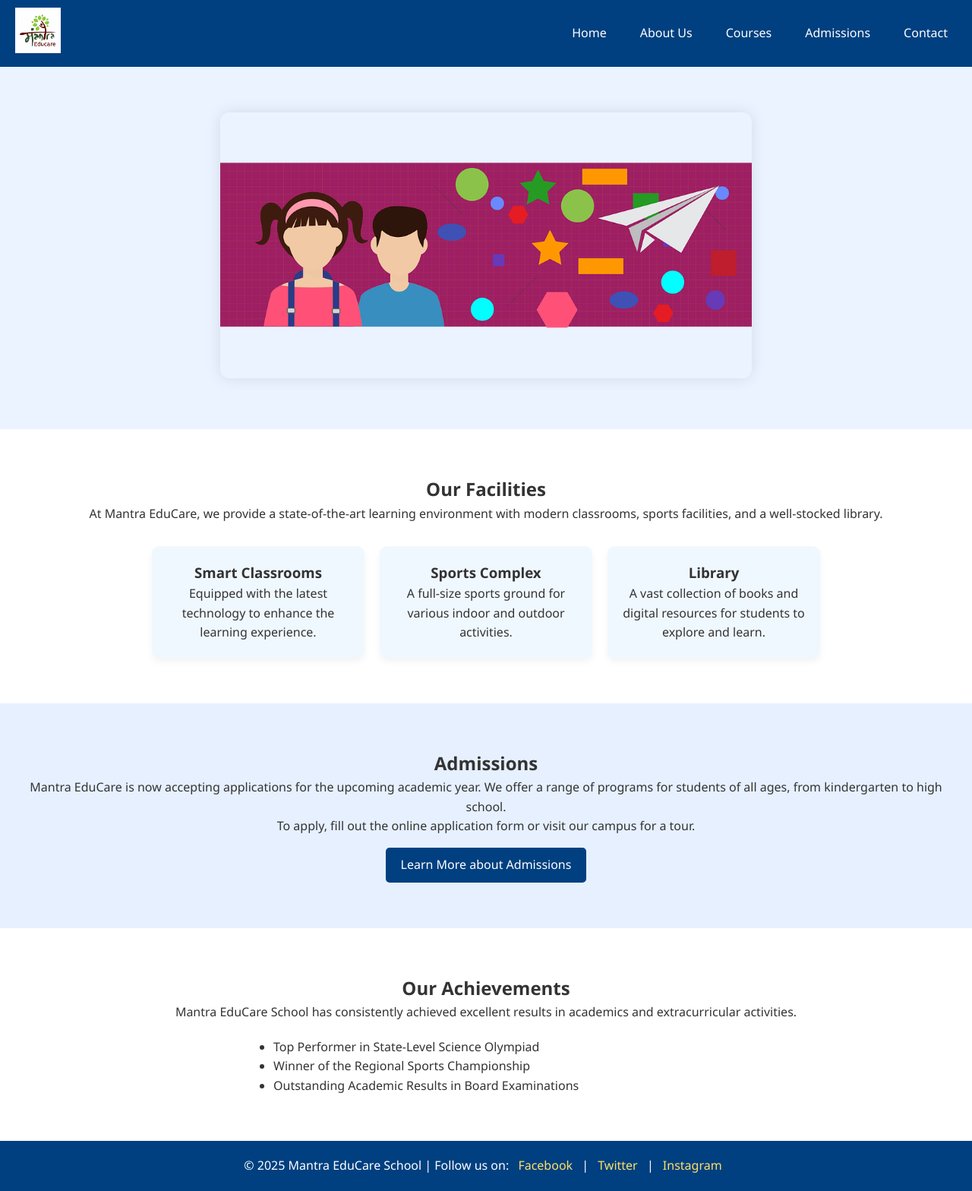
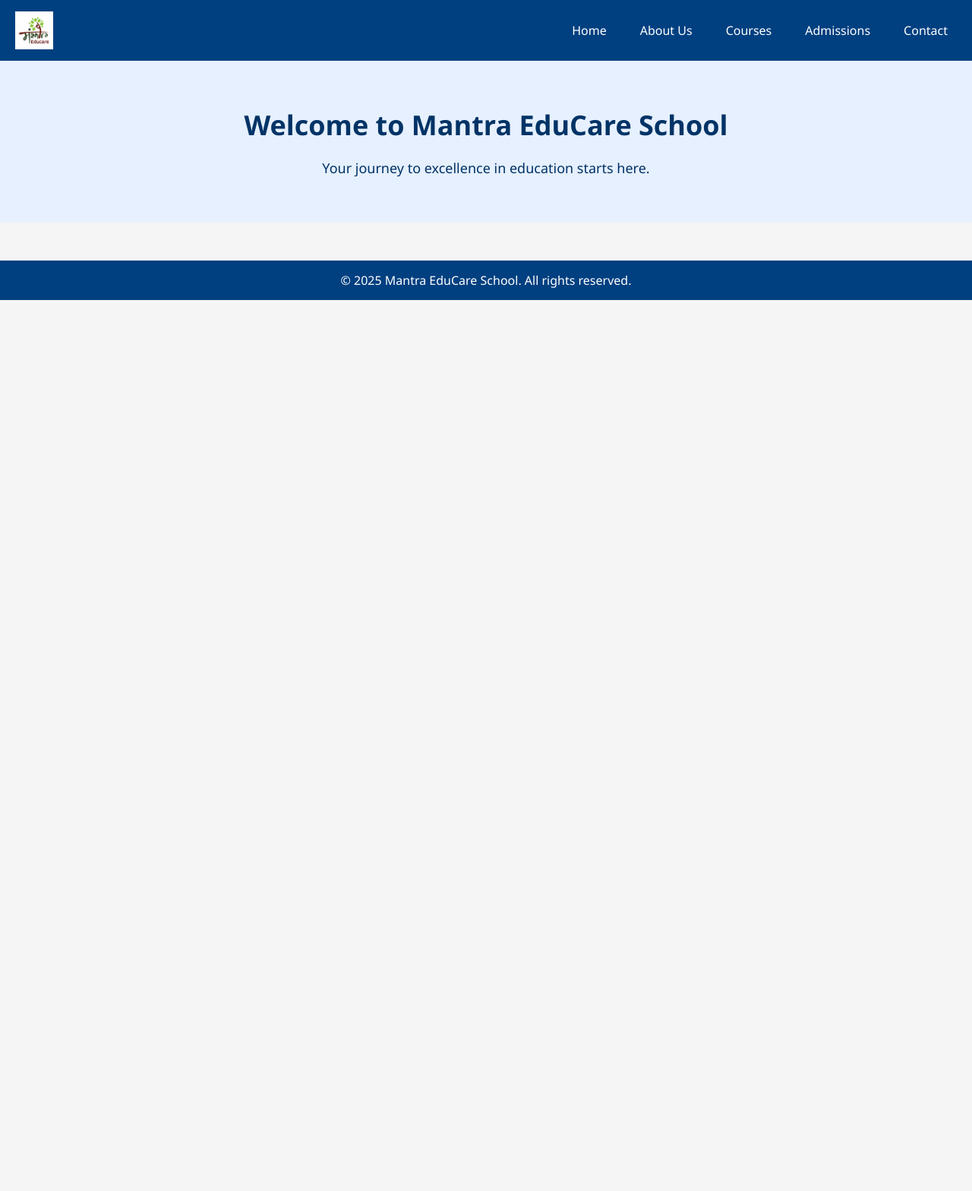
Before and after one commit to Harsh210205/MantraEducare, a plain HTML site: page index.html in a window 1280 px wide. Shown: the whole page at 76% size. After the commit the page ends 800 px from the top, so only its background shows below. Drawn offline with Linux system fonts and the light colour scheme.

Commit message:
Fixed Nav bar

```diff
--- a/home_style.css
+++ b/home_style.css
@@ -1,25 +1,23 @@
-/* Reset & Base Styles */
+/* General Reset */
 * {
     margin: 0;
     padding: 0;
     box-sizing: border-box;
 }
 
+/* Body Styling */
 body {
-    font-family: 'Segoe UI', sans-serif;
-    background-color: #f4f9ff;
+    font-family: 'Segoe UI', Tahoma, Geneva, Verdana, sans-serif;
+    background-color: #f5f5f5;
     color: #333;
-    line-height: 1.6;
 }
 
-/* Header */
+/* Header Section */
 header {
     background-color: #004080;
-    padding: 10px 20px;
     color: white;
-    position: sticky;
-    top: 0;
-    z-index: 1000;
+    padding: 15px 20px;
+    box-shadow: 0 2px 5px rgba(0,0,0,0.1);
 }
 
 .header-container {
@@ -29,10 +27,14 @@ header {
     flex-wrap: wrap;
 }
 
+.logo {
+    display: flex;
+    align-items: center;
+    gap: 10px;
+}
+
 .logo img {
-    height: 60px;
-    width: auto;
-    max-width: 100%;
+    height: 50px;
 }
 
 /* Navigation */
@@ -41,6 +43,7 @@ nav ul {
     display: flex;
     gap: 20px;
     flex-wrap: wrap;
+    align-items: center;
 }
 
 nav li a {
@@ -56,79 +59,35 @@ nav li a:hover {
     border-radius: 5px;
 }
 
-/* Hero Section */
-.hero {
-    background: #eaf3ff;
-    padding: 60px 20px;
-    text-align: center;
+/* Hamburger Menu */
+.menu-toggle {
+    display: none;
+    flex-direction: column;
+    cursor: pointer;
 }
 
-.hero-text img {
-    width: 100%;
-    max-width: 700px;
-    height: auto;
-    border-radius: 12px;
-    box-shadow: 0 0 20px rgba(0, 0, 0, 0.1);
+.menu-toggle div {
+    width: 25px;
+    height: 3px;
+    background-color: white;
+    margin: 4px 0;
 }
 
-/* Facilities Section */
-#facilities {
-    background-color: #fff;
+/* Welcome Section */
+.welcome {
+    text-align: center;
     padding: 60px 20px;
-    text-align: center;
+    background-color: #e6f0ff;
+    color: #003366;
 }
 
-.facility-list {
-    display: flex;
-    flex-wrap: wrap;
-    justify-content: center;
-    gap: 20px;
-    margin-top: 30px;
+.welcome h1 {
+    font-size: 36px;
+    margin-bottom: 20px;
 }
 
-.facility-item {
-    background: #f0f8ff;
-    padding: 20px;
-    border-radius: 10px;
-    width: 280px;
-    box-shadow: 0 5px 10px rgba(0, 0, 0, 0.05);
-}
-
-/* Admissions Section */
-#admissions {
-    background-color: #e6f0ff;
-    padding: 60px 20px;
-    text-align: center;
-}
-
-#admissions a {
-    display: inline-block;
-    margin-top: 15px;
-    background-color: #004080;
-    color: white;
-    padding: 10px 20px;
-    text-decoration: none;
-    border-radius: 5px;
-}
-
-#admissions a:hover {
-    background-color: #0066cc;
-}
-
-/* Achievements Section */
-#achievements {
-    background-color: #ffffff;
-    padding: 60px 20px;
-    text-align: center;
-}
-
-#achievements ul {
-    margin-top: 20px;
-    list-style-type: disc;
-    padding-left: 20px;
-    text-align: left;
-    max-width: 600px;
-    margin-inline: auto;
+.welcome p {
+    font-size: 18px;
 }
 
 /* Footer */
@@ -136,71 +95,41 @@ footer {
     background-color: #004080;
     color: white;
     text-align: center;
-    padding: 20px 10px;
+    padding: 15px 20px;
+    margin-top: 50px;
 }
 
-footer a {
-    color: #ffe066;
-    text-decoration: none;
-    margin: 0 8px;
-}
-
-footer a:hover {
-    text-decoration: underline;
-}
-
-/* Responsive Design */
+/* Responsive Styling */
 @media (max-width: 768px) {
     .header-container {
         flex-direction: column;
         align-items: flex-start;
     }
 
+    .menu-toggle {
+        display: flex;
+    }
+
+    nav {
+        width: 100%;
+    }
+
     nav ul {
         flex-direction: column;
+        display: none;
         width: 100%;
         margin-top: 10px;
+        background-color: #004080;
+        padding: 10px 0;
+    }
+
+    nav ul.show {
+        display: flex;
     }
 
     nav li {
         width: 100%;
+        text-align: center;
+        margin: 5px 0;
     }
-
-    .facility-list {
-        flex-direction: column;
-        align-items: center;
-    }
-
-    .hero-text img {
-        max-width: 100%;
-    }
-
-    .logo img {
-    background-color: rgba(255, 255, 255, 0.7);
-    padding: 6px;
-    border-radius: 10px;
-    max-height: 60px;
 }
-}
-
-@media (max-width: 480px) {
-    nav li a {
-        padding: 10px;
-    }
-
-    .facility-item {
-        width: 90%;
-    }
-
-    #achievements ul {
-        padding-left: 15px;
-    }
-
-    .hero-text img {
-        border-radius: 8px;
-    }
-
-
-
-
-}
--- a/index.html
+++ b/index.html
@@ -1,22 +1,24 @@
 <!DOCTYPE html>
 <html lang="en">
-
 <head>
     <meta charset="UTF-8">
+    <title>Mantra EduCare School</title>
     <meta name="viewport" content="width=device-width, initial-scale=1.0">
-    <title>Mantra EduCare School</title>
     <link rel="stylesheet" href="home_style.css">
-
 </head>
-
 <body>
     <header>
         <div class="header-container">
             <div class="logo">
                 <img src="images.png" alt="Mantra EduCare School Logo">
+                <div class="menu-toggle" onclick="toggleMenu()">
+                    <div></div>
+                    <div></div>
+                    <div></div>
+                </div>
             </div>
             <nav>
-                <ul>
+                <ul id="nav-menu">
                     <li><a href="index.html">Home</a></li>
                     <li><a href="about.html">About Us</a></li>
                     <li><a href="courses.html">Courses</a></li>
@@ -27,62 +29,22 @@
         </div>
     </header>
 
-    <section id="home" class="hero">
-        <div class="hero-text">
-            <img src="r2.png" alt="">
-        </div>
+    <main>
+        <section class="welcome">
+            <h1>Welcome to Mantra EduCare School</h1>
+            <p>Your journey to excellence in education starts here.</p>
         </section>
+    </main>
 
+    <footer>
+        <p>&copy; 2025 Mantra EduCare School. All rights reserved.</p>
+    </footer>
 
-        <!-- Facilities Section -->
-        <section id="facilities">
-            <h2>Our Facilities</h2>
-            <p>At Mantra EduCare, we provide a state-of-the-art learning environment with modern classrooms, sports
-                facilities, and a well-stocked library.</p>
-            <div class="facility-list">
-                <div class="facility-item">
-                    <h3>Smart Classrooms</h3>
-                    <p>Equipped with the latest technology to enhance the learning experience.</p>
-                </div>
-                <div class="facility-item">
-                    <h3>Sports Complex</h3>
-                    <p>A full-size sports ground for various indoor and outdoor activities.</p>
-                </div>
-                <div class="facility-item">
-                    <h3>Library</h3>
-                    <p>A vast collection of books and digital resources for students to explore and learn.</p>
-                </div>
-            </div>
-        </section>
-
-        <!-- Admissions Section -->
-        <section id="admissions">
-            <h2>Admissions</h2>
-            <p>Mantra EduCare is now accepting applications for the upcoming academic year. We offer a range of programs
-                for
-                students of all ages, from kindergarten to high school.</p>
-            <p>To apply, fill out the online application form or visit our campus for a tour.</p>
-            <a href="admissions.html">Learn More about Admissions</a>
-        </section>
-
-        <!-- Achievements Section -->
-        <section id="achievements">
-            <h2>Our Achievements</h2>
-            <p>Mantra EduCare School has consistently achieved excellent results in academics and extracurricular
-                activities.</p>
-            <ul>
-                <li>Top Performer in State-Level Science Olympiad</li>
-                <li>Winner of the Regional Sports Championship</li>
-                <li>Outstanding Academic Results in Board Examinations</li>
-            </ul>
-        </section>
-
-        <!-- Footer -->
-        <footer>
-            <p>&copy; 2025 Mantra EduCare School | Follow us on:
-                <a href="#">Facebook</a> | <a href="#">Twitter</a> | <a href="#">Instagram</a>
-            </p>
-        </footer>
+    <script>
+        function toggleMenu() {
+            const navMenu = document.getElementById('nav-menu');
+            navMenu.classList.toggle('show');
+        }
+    </script>
 </body>
-
 </html>
```
